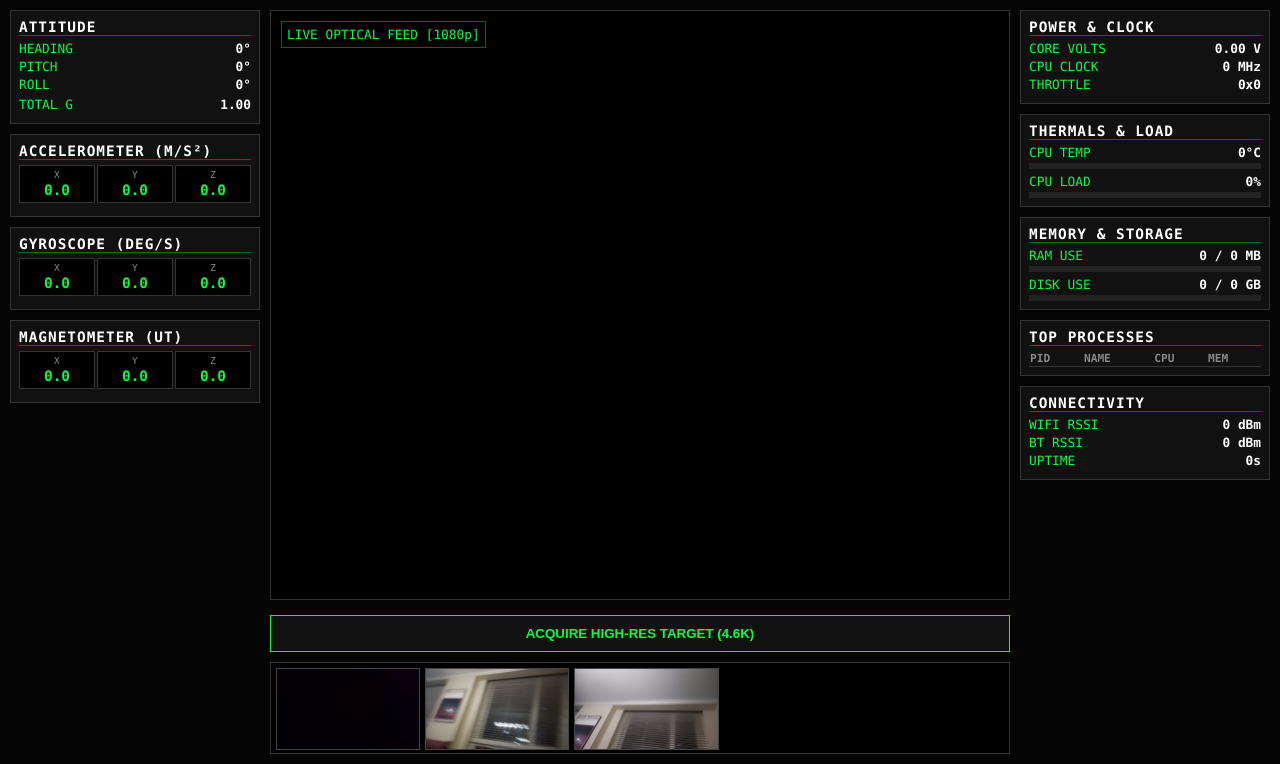
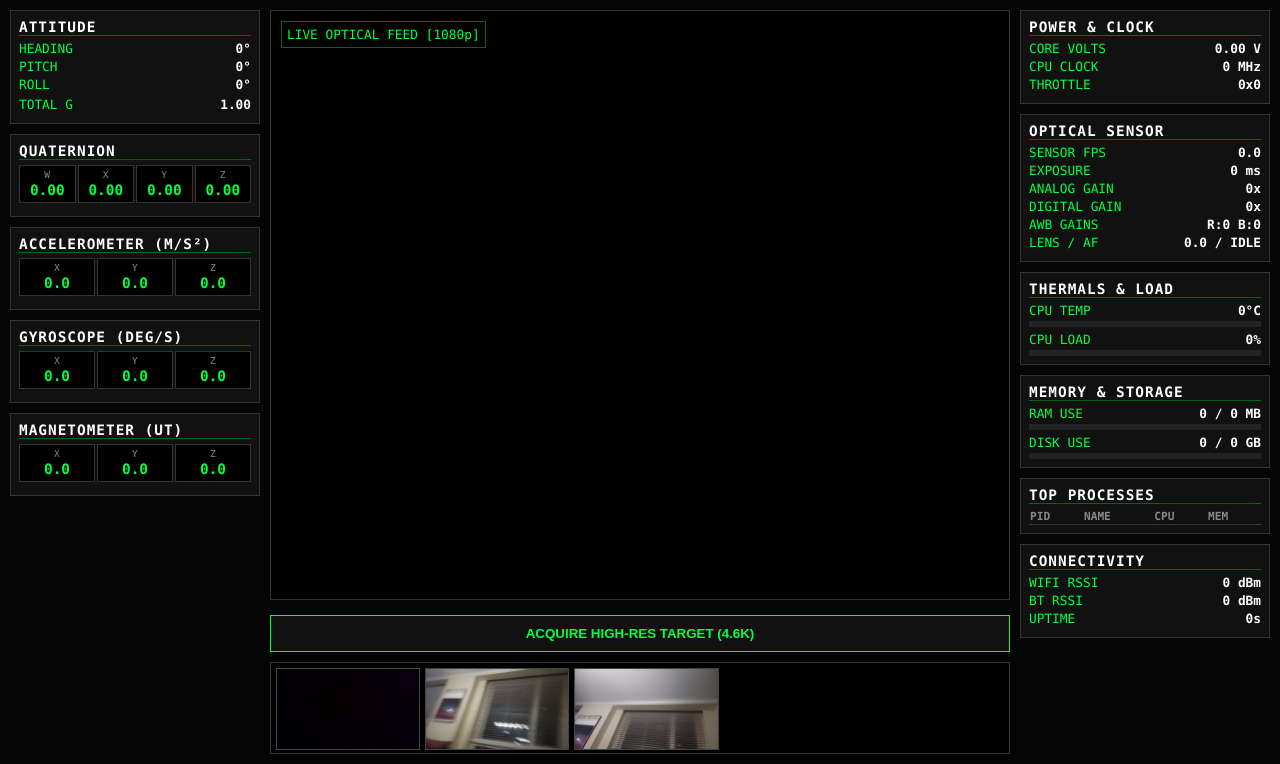
Before and after one commit to TogiFerretFerret/FlatSat, a Flask app: template ground/templates/dashboard.html in a window 1280 px wide. Shown: the part 36-800 px from the top of the page. Run offline with Flask 3, Linux system fonts and the light colour scheme; the template is opened without the code that fills it, so the values that code supplies are empty.

Commit message:
telemetry kink has to be a thing, right

```diff
--- a/ground/templates/dashboard.html
+++ b/ground/templates/dashboard.html
@@ -9,12 +9,10 @@
         :root { --bg: #050505; --panel: #111; --border: #333; --text: #00ff41; --dim: #00661a; --warn: #ffcc00; --alert: #ff0000; }
         body { background: var(--bg); color: var(--text); font-family: 'Consolas', 'Courier New', monospace; padding: 10px; margin: 0; height: 100vh; display: flex; flex-direction: column; overflow: hidden; box-sizing: border-box; }
 
-        /* Layout */
         header { display: flex; justify-content: space-between; border-bottom: 2px solid var(--text); margin-bottom: 10px; padding-bottom: 5px; }
         .main-grid { display: grid; grid-template-columns: 250px 1fr 250px; gap: 10px; flex-grow: 1; min-height: 0; }
         .col { display: flex; flex-direction: column; gap: 10px; overflow-y: auto; }
 
-        /* Components */
         .panel { background: var(--panel); border: 1px solid var(--border); padding: 8px; }
         h2 { margin: 0 0 5px 0; font-size: 0.9em; color: #fff; border-bottom: 1px solid var(--dim); text-transform: uppercase; letter-spacing: 1px; }
 
@@ -22,16 +20,15 @@
         .data-val { font-weight: bold; color: #fff; }
 
         .grid-3 { display: grid; grid-template-columns: 1fr 1fr 1fr; gap: 2px; text-align: center; margin-bottom: 5px; }
+        .grid-4 { display: grid; grid-template-columns: 1fr 1fr 1fr 1fr; gap: 2px; text-align: center; margin-bottom: 5px; }
         .sensor-box { background: #000; border: 1px solid var(--border); padding: 3px; }
         .lbl { display: block; font-size: 0.6em; color: #888; }
         .val { font-size: 0.9em; font-weight: bold; }
 
-        /* Video */
         .vid-container { flex-grow: 1; background: #000; border: 1px solid var(--border); position: relative; display: flex; align-items: center; justify-content: center; }
         img { max-width: 100%; max-height: 100%; }
         .overlay { position: absolute; top: 10px; left: 10px; background: rgba(0,0,0,0.7); padding: 5px; font-size: 0.8em; border: 1px solid var(--dim); }
 
-        /* Bars */
         .bar-bg { width: 100%; height: 6px; background: #222; margin-top: 2px; }
         .bar-fill { height: 100%; background: var(--text); width: 0%; transition: width 0.2s; }
         .bar-warn { background: var(--warn); }
@@ -40,7 +37,6 @@
         .btn { background: var(--panel); border: 1px solid var(--text); color: var(--text); width: 100%; padding: 10px; cursor: pointer; font-weight: bold; margin-top: 5px; }
         .btn:hover { background: var(--dim); color: #fff; }
 
-        /* Process Table */
         table { width: 100%; border-collapse: collapse; font-size: 0.7em; }
         th { text-align: left; color: #888; border-bottom: 1px solid #333; }
         td { padding: 2px 0; }
@@ -62,6 +58,16 @@
                 <div class="data-row"><span>PITCH</span><span class="data-val" id="att-pitch">0°</span></div>
                 <div class="data-row"><span>ROLL</span><span class="data-val" id="att-roll">0°</span></div>
                 <div class="data-row" style="margin-top:5px;"><span>TOTAL G</span><span class="data-val" id="total-g">1.00</span></div>
+            </div>
+
+            <div class="panel">
+                <h2>Quaternion</h2>
+                <div class="grid-4">
+                    <div class="sensor-box"><span class="lbl">W</span><span class="val" id="qw">0.00</span></div>
+                    <div class="sensor-box"><span class="lbl">X</span><span class="val" id="qx">0.00</span></div>
+                    <div class="sensor-box"><span class="lbl">Y</span><span class="val" id="qy">0.00</span></div>
+                    <div class="sensor-box"><span class="lbl">Z</span><span class="val" id="qz">0.00</span></div>
+                </div>
             </div>
 
             <div class="panel">
@@ -112,6 +118,16 @@
             </div>
 
             <div class="panel">
+                <h2>Optical Sensor</h2>
+                <div class="data-row"><span>SENSOR FPS</span><span class="data-val" id="cam-fps">0.0</span></div>
+                <div class="data-row"><span>EXPOSURE</span><span class="data-val" id="cam-exp">0 ms</span></div>
+                <div class="data-row"><span>ANALOG GAIN</span><span class="data-val" id="cam-gain">0x</span></div>
+                <div class="data-row"><span>DIGITAL GAIN</span><span class="data-val" id="cam-dgain">0x</span></div>
+                <div class="data-row"><span>AWB GAINS</span><span class="data-val" id="cam-awb">R:0 B:0</span></div>
+                <div class="data-row"><span>LENS / AF</span><span class="data-val" id="cam-lens">0.0 / IDLE</span></div>
+            </div>
+
+            <div class="panel">
                 <h2>Thermals & Load</h2>
                 <div class="data-row"><span>CPU TEMP</span><span class="data-val" id="cpu-temp">0°C</span></div>
                 <div class="bar-bg"><div id="bar-temp" class="bar-fill" style="width:0%"></div></div>
@@ -156,12 +172,39 @@
             if(d.gyro) ['x','y','z'].forEach(k => document.getElementById('g'+k).innerText = d.gyro[k].toFixed(1));
             if(d.mag) ['x','y','z'].forEach(k => document.getElementById('m'+k).innerText = d.mag[k].toFixed(0));
 
+            // Quaternions
+            if(d.quaternion) {
+                ['w','x','y','z'].forEach((k, i) => {
+                    const el = document.getElementById('q'+k);
+                    if(el) el.innerText = d.quaternion[i] !== undefined ? d.quaternion[i].toFixed(3) : "0.00";
+                });
+            }
+
             if(d.attitude) {
                 document.getElementById('att-yaw').innerText = d.attitude.yaw.toFixed(0) + "°";
                 document.getElementById('att-pitch').innerText = d.attitude.pitch.toFixed(0) + "°";
                 document.getElementById('att-roll').innerText = d.attitude.roll.toFixed(0) + "°";
             }
             if(d.total_g) document.getElementById('total-g').innerText = d.total_g;
+
+            // Camera Metadata
+            if(d.cam_meta) {
+                if(d.cam_meta.res !== "ERR") {
+                    document.getElementById('cam-fps').innerText = d.cam_meta.fps + " FPS";
+
+                    const exp = d.cam_meta.exp_ms;
+                    document.getElementById('cam-exp').innerText = exp.toFixed(1) + " ms";
+                    document.getElementById('cam-exp').style.color = (exp > 30) ? "#ffcc00" : "#fff";
+
+                    document.getElementById('cam-gain').innerText = d.cam_meta.a_gain.toFixed(2) + "x";
+                    document.getElementById('cam-dgain').innerText = d.cam_meta.d_gain.toFixed(2) + "x";
+                    document.getElementById('cam-awb').innerText = `R:${d.cam_meta.awb_r} B:${d.cam_meta.awb_b}`;
+
+                    const states = ["IDLE", "SCAN", "LOCKED", "FAIL"];
+                    const st = states[d.cam_meta.af_state] || "UNKNOWN";
+                    document.getElementById('cam-lens').innerText = `${d.cam_meta.lens} / ${st}`;
+                }
+            }
 
             // SYSTEMS
             if(d.sys) {
```
Also changed, not shown: realtimegs/main.py (+39 -55 lines).
